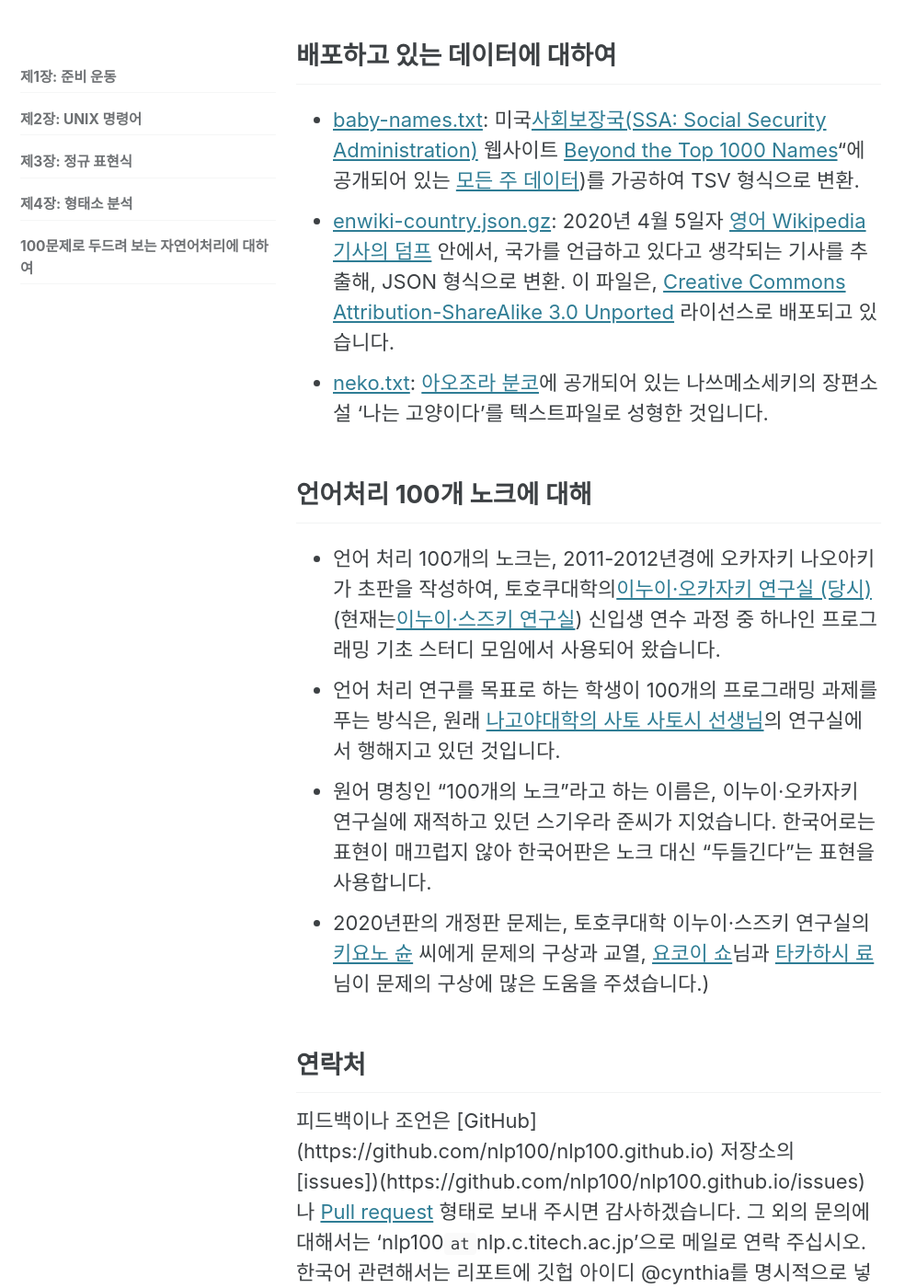
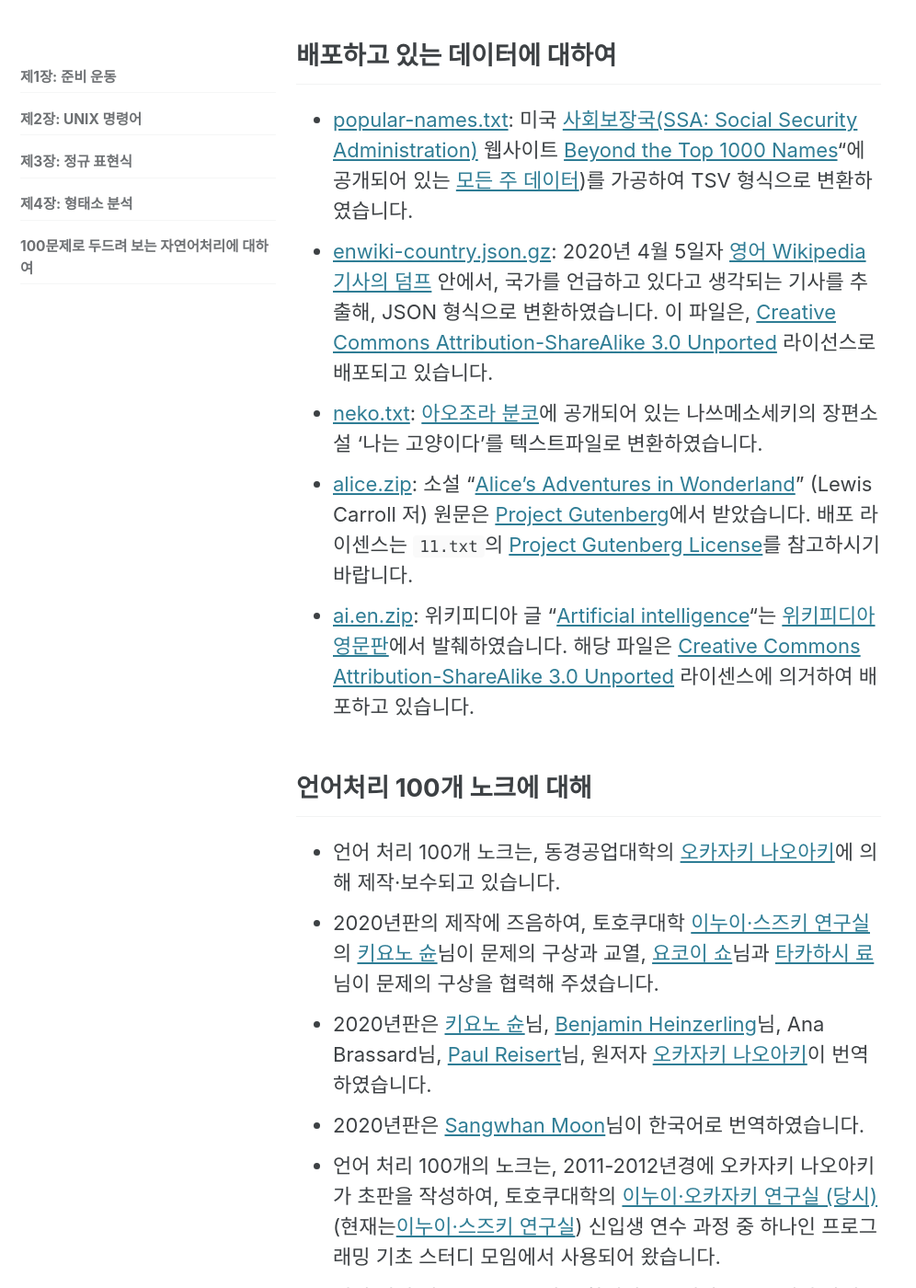
Before and after one commit to nlp100/nlp100.github.io, a Jekyll site: the page built from ko/about.md, in a window 1280 px wide and 1400 px high, scrolled down 2295 px. Shown: the whole window at 92% size, without its empty margins (0-996 px from the left). Built offline with Jekyll 4.4.1, drawn with Linux system fonts in a browser that asks for light colours; cached includes are drawn as plain includes; nearby versions of some CDN libraries; emoji names are drawn with the system emoji font; some of the changed text lies outside the part shown.

Commit message:
fixup! Update changelog, change wording for entry point to about page.

```diff
--- a/ko/about.md
+++ b/ko/about.md
@@ -52,21 +52,26 @@ sidebar: {nav: "sidebar_ko"}
 + 보다 실용적인 소재로 개선
 
 ### 2012-04-03
-+ [초판](http://www.cl.ecei.tohoku.ac.jp/index.php?NLP%20100%20Drill%20Exercises) 공개)
++ [초판](http://www.cl.ecei.tohoku.ac.jp/index.php?NLP%20100%20Drill%20Exercises) 공개
 
 ## 배포하고 있는 데이터에 대하여
 
-+ [baby-names.txt](/data/baby-names.txt): 미국[사회보장국(SSA: Social Security Administration)](http://www.ssa.gov/) 웹사이트 [Beyond the Top 1000 Names](https://www.ssa.gov/oact/babynames/limits.html)"에 공개되어 있는 [모든 주 데이터](https://www.ssa.gov/oact/babynames/names.zip))를 가공하여 TSV 형식으로 변환.
-+ [enwiki-country.json.gz](/data/enwiki-country.json.gz): 2020년 4월 5일자 [영어 Wikipedia 기사의 덤프](http://dumps.wikimedia.org/enwiki/latest/enwiki-latest-pages-articles.xml.bz2) 안에서, 국가를 언급하고 있다고 생각되는 기사를 추출해, JSON 형식으로 변환. 이 파일은, [Creative Commons Attribution-ShareAlike 3.0 Unported](http://creativecommons.org/licenses/by-sa/3.0/legalcode) 라이선스로 배포되고 있습니다.
-+ [neko.txt](/data/neko.txt): [아오조라 분코](http://www.aozora.gr.jp/)에 공개되어 있는 나쓰메소세키의 장편소설 '나는 고양이다'를 텍스트파일로 성형한 것입니다.
++ [popular-names.txt](/data/popular-names.txt): 미국 [사회보장국(SSA: Social Security Administration)](http://www.ssa.gov/) 웹사이트 [Beyond the Top 1000 Names](https://www.ssa.gov/oact/babynames/limits.html)"에 공개되어 있는 [모든 주 데이터](https://www.ssa.gov/oact/babynames/names.zip))를 가공하여 TSV 형식으로 변환하였습니다.
++ [enwiki-country.json.gz](/data/enwiki-country.json.gz): 2020년 4월 5일자 [영어 Wikipedia 기사의 덤프](http://dumps.wikimedia.org/enwiki/latest/enwiki-latest-pages-articles.xml.bz2) 안에서, 국가를 언급하고 있다고 생각되는 기사를 추출해, JSON 형식으로 변환하였습니다. 이 파일은, [Creative Commons Attribution-ShareAlike 3.0 Unported](http://creativecommons.org/licenses/by-sa/3.0/legalcode) 라이선스로 배포되고 있습니다.
++ [neko.txt](/data/neko.txt): [아오조라 분코](http://www.aozora.gr.jp/)에 공개되어 있는 나쓰메소세키의 장편소설 '나는 고양이다'를 텍스트파일로 변환하였습니다.
++ [alice.zip](/data/alice.zip): 소설 "[Alice’s Adventures in Wonderland](https://www.gutenberg.org/files/11/11-h/11-h.htm)" (Lewis Carroll 저) 원문은 [Project Gutenberg](https://www.gutenberg.org/)에서 받았습니다. 배포 라이센스는 `11.txt`의 [Project Gutenberg License](https://www.gutenberg.org/wiki/Gutenberg:The_Project_Gutenberg_License)를 참고하시기 바랍니다.
++ [ai.en.zip](/data/ai.en.zip): 위키피디아 글 "[Artificial intelligence](https://en.wikipedia.org/wiki/Artificial_intelligence)"는 [위키피디아 영문판](https://en.wikipedia.org/)에서 발췌하였습니다. 해당 파일은 [Creative Commons Attribution-ShareAlike 3.0 Unported](http://creativecommons.org/licenses/by-sa/3.0/legalcode) 라이센스에 의거하여 배포하고 있습니다.
 
 ## 언어처리 100개 노크에 대해
 
-+ 언어 처리 100개의 노크는, 2011-2012년경에 오카자키 나오아키가 초판을 작성하여, 토호쿠대학의[이누이·오카자키 연구실 (당시)](http://www.cl.ecei.tohoku.ac.jp/)(현재는[이누이·스즈키 연구실](https://www.nlp.ecei.tohoku.ac.jp/)) 신입생 연수 과정 중 하나인 프로그래밍 기초 스터디 모임에서 사용되어 왔습니다.
-+ 언어 처리 연구를 목표로 하는 학생이 100개의 프로그래밍 과제를 푸는 방식은, 원래 [나고야대학의 사토 사토시 선생님](https://sites.google.com/site/sslabnagoya/)의 연구실에서 행해지고 있던 것입니다.
-+ 원어 명칭인 "100개의 노크"라고 하는 이름은, 이누이·오카자키 연구실에 재적하고 있던 스기우라 준씨가 지었습니다. 한국어로는 표현이 매끄럽지 않아 한국어판은 노크 대신 "두들긴다"는 표현을 사용합니다.
-+ 2020년판의 개정판 문제는, 토호쿠대학 이누이·스즈키 연구실의 [키요노 슌](https://butsugiri.github.io/) 씨에게 문제의 구상과 교열, [요코이 쇼](http://www.cl.ecei.tohoku.ac.jp/~yokoi/)님과 [타카하시 료](https://reiyw.com/)님이 문제의 구상에 많은 도움을 주셨습니다.)
++ 언어 처리 100개 노크는, 동경공업대학의 [오카자키 나오아키](https://www.nlp.c.titech.ac.jp/)에 의해 제작·보수되고 있습니다.
++ 2020년판의 제작에 즈음하여, 토호쿠대학 [이누이·스즈키 연구실](https://www.nlp.ecei.tohoku.ac.jp/)의 [키요노 슌](https://butsugiri.github.io/)님이 문제의 구상과 교열, [요코이 쇼](http://www.cl.ecei.tohoku.ac.jp/~yokoi/)님과 [타카하시 료](https://reiyw.com/)님이 문제의 구상을 협력해 주셨습니다.
++ 2020년판은 [키요노 슌](https://butsugiri.github.io/)님, [Benjamin Heinzerling](https://bheinzerling.github.io/)님, Ana Brassard님, [Paul Reisert](http://www.cl.ecei.tohoku.ac.jp/~preisert/)님, 원저자 [오카자키 나오아키](https://www.nlp.c.titech.ac.jp/)이 번역하였습니다.
++ 2020년판은 [Sangwhan Moon](https://sangwhan.com/)님이 한국어로 번역하였습니다.
++ 언어 처리 100개의 노크는, 2011-2012년경에 오카자키 나오아키가 초판을 작성하여, 토호쿠대학의 [이누이·오카자키 연구실 (당시)](http://www.cl.ecei.tohoku.ac.jp/)(현재는[이누이·스즈키 연구실](https://www.nlp.ecei.tohoku.ac.jp/)) 신입생 연수 과정 중 하나인 프로그래밍 기초 스터디 모임에서 사용되어 왔습니다.
++ 언어 처리 연구를 목표로 하는 학생이 100개의 프로그래밍 과제를 푸는 방식은, 원래 [나고야대학의 사토 사토시 선생님](https://sites.google.com/site/sslabnagoya/)의 연구실의 프로그램에서 비롯되었습니다.
++ "100개의 노크"라고 하는 이름은, 이누이·오카자키 연구실에 재적하고 있던 스기우라 준님이 지었습니다.
 
 ## 연락처
 
-피드백이나 조언은 [GitHub] (https://github.com/nlp100/nlp100.github.io) 저장소의 [issues])(https://github.com/nlp100/nlp100.github.io/issues) 나 [Pull request](https://github.com/nlp100/nlp100.github.io/pulls) 형태로 보내 주시면 감사하겠습니다. 그 외의 문의에 대해서는 'nlp100`at`nlp.c.titech.ac.jp'으로 메일로 연락 주십시오. 한국어 관련해서는 리포트에 깃헙 아이디 @cynthia를 명시적으로 넣어주시면 확인이 조금 더 빠르게 됩니다.
+피드백이나 조언은 [GitHub](https://github.com/nlp100/nlp100.github.io) 저장소의 [Issues](https://github.com/nlp100/nlp100.github.io/issues) 나 [Pull request](https://github.com/nlp100/nlp100.github.io/pulls) 형태로 보내 주시면 감사하겠습니다. 그 외의 문의에 대해서는 'nlp100`at`nlp.c.titech.ac.jp'으로 메일로 연락 주십시오. 한국어 관련해서는 Github 리포트에 @cynthia를 명시적으로 넣어주시면 도움이 됩니다.
```
